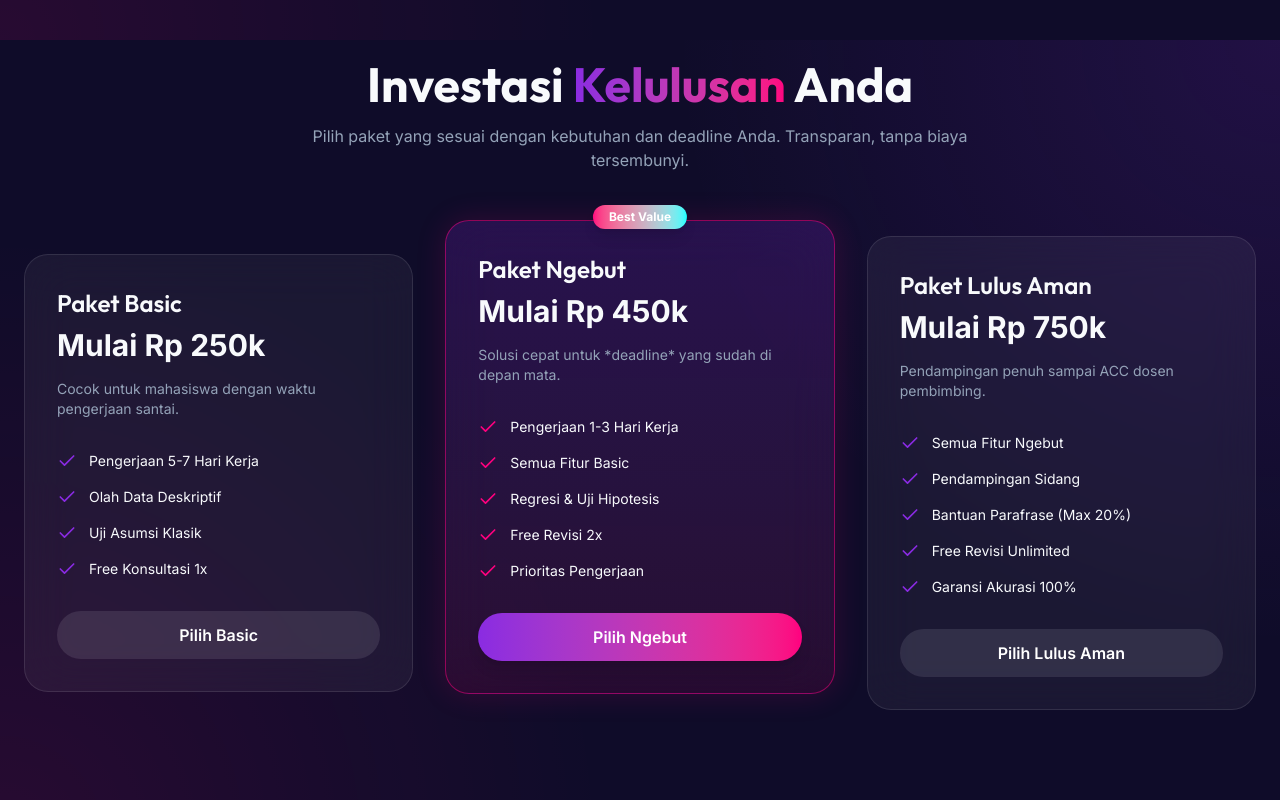
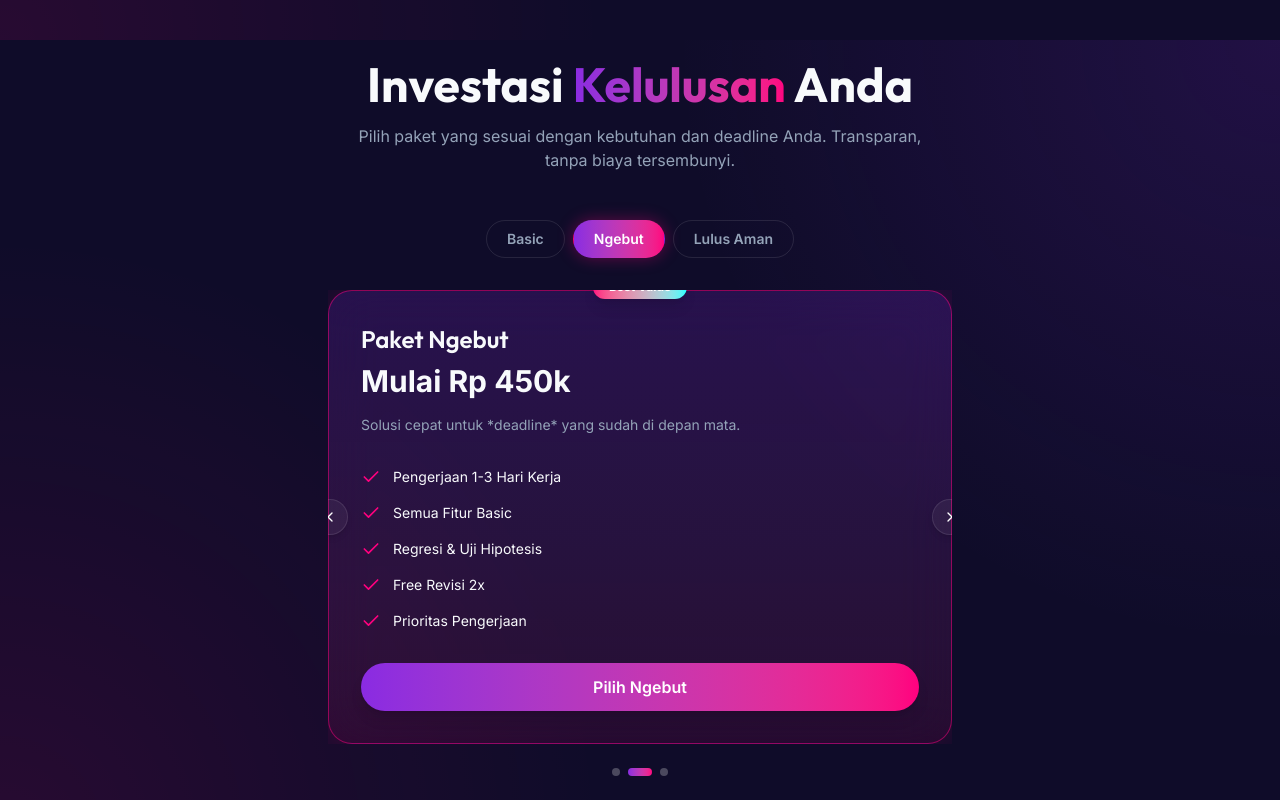
Before and after one commit to erzeddd-dev/landing-page, a Next.js app: page / in a window 1280 px wide. Shown: the part 1560-2360 px from the top of the page. Built offline with nearby package versions, Linux system fonts and the light colour scheme.

Commit message:
feat: ubah PricingTier jadi carousel swipeable dengan tab navigasi

```diff
--- a/src/components/PricingTier.tsx
+++ b/src/components/PricingTier.tsx
@@ -1,11 +1,13 @@
 "use client";
 
-import { motion } from "framer-motion";
-import { Check } from "lucide-react";
+import { useState, useRef, useCallback } from "react";
+import { motion, AnimatePresence } from "framer-motion";
+import { Check, ChevronLeft, ChevronRight } from "lucide-react";
 
 const tiers = [
   {
     name: "Paket Basic",
+    shortLabel: "Basic",
     price: "Mulai Rp 250k",
     description: "Cocok untuk mahasiswa dengan waktu pengerjaan santai.",
     features: [
@@ -19,6 +21,7 @@ const tiers = [
   },
   {
     name: "Paket Ngebut",
+    shortLabel: "Ngebut",
     price: "Mulai Rp 450k",
     description: "Solusi cepat untuk *deadline* yang sudah di depan mata.",
     features: [
@@ -34,6 +37,7 @@ const tiers = [
   },
   {
     name: "Paket Lulus Aman",
+    shortLabel: "Lulus Aman",
     price: "Mulai Rp 750k",
     description: "Pendampingan penuh sampai ACC dosen pembimbing.",
     features: [
@@ -49,52 +53,167 @@ const tiers = [
 ];
 
 export default function PricingTier() {
+  const [activeIndex, setActiveIndex] = useState(1); // default ke "Best Value"
+  const [direction, setDirection] = useState(0); // -1 = ke kiri, 1 = ke kanan
+  const touchStartX = useRef<number | null>(null);
+  const touchStartY = useRef<number | null>(null);
+
   const getWhatsAppLink = (packageName: string) => {
-    const text = encodeURIComponent(`Halo kak, saya tertarik dengan ${packageName}. Boleh konsultasi detailnya?`);
+    const text = encodeURIComponent(
+      `Halo kak, saya tertarik dengan ${packageName}. Boleh konsultasi detailnya?`
+    );
     return `https://wa.me/6285713071197?text=${text}`;
   };
 
+  const goTo = useCallback(
+    (index: number) => {
+      if (index === activeIndex) return;
+      setDirection(index > activeIndex ? 1 : -1);
+      setActiveIndex(index);
+    },
+    [activeIndex]
+  );
+
+  const goNext = () => {
+    if (activeIndex < tiers.length - 1) goTo(activeIndex + 1);
+  };
+
+  const goPrev = () => {
+    if (activeIndex > 0) goTo(activeIndex - 1);
+  };
+
+  // Touch / swipe handlers
+  const handleTouchStart = (e: React.TouchEvent) => {
+    touchStartX.current = e.touches[0].clientX;
+    touchStartY.current = e.touches[0].clientY;
+  };
+
+  const handleTouchEnd = (e: React.TouchEvent) => {
+    if (touchStartX.current === null || touchStartY.current === null) return;
+    const dx = e.changedTouches[0].clientX - touchStartX.current;
+    const dy = e.changedTouches[0].clientY - touchStartY.current;
+    // hanya proses swipe horizontal
+    if (Math.abs(dx) > Math.abs(dy) && Math.abs(dx) > 40) {
+      if (dx < 0) goNext();
+      else goPrev();
+    }
+    touchStartX.current = null;
+    touchStartY.current = null;
+  };
+
+  const variants = {
+    enter: (dir: number) => ({
+      x: dir > 0 ? 120 : -120,
+      opacity: 0,
+      scale: 0.95,
+    }),
+    center: {
+      x: 0,
+      opacity: 1,
+      scale: 1,
+    },
+    exit: (dir: number) => ({
+      x: dir > 0 ? -120 : 120,
+      opacity: 0,
+      scale: 0.95,
+    }),
+  };
+
+  const tier = tiers[activeIndex];
+
   return (
-    <section id="harga" className="py-24 px-6 max-w-7xl mx-auto">
-      <div className="text-center mb-16">
-        <h2 className="text-3xl md:text-5xl font-heading font-bold mb-4">
-          Investasi <span className="text-transparent bg-clip-text bg-gradient-to-r from-brand-primary to-brand-secondary">Kelulusan</span> Anda
-        </h2>
-        <p className="text-text-muted max-w-2xl mx-auto">
-          Pilih paket yang sesuai dengan kebutuhan dan deadline Anda. Transparan, tanpa biaya tersembunyi.
+    <section id="harga" className="py-24 px-6 max-w-2xl mx-auto">
+      {/* Heading */}
+      <div className="text-center mb-12">
+        <motion.h2
+          initial={{ opacity: 0, y: 20 }}
+          whileInView={{ opacity: 1, y: 0 }}
+          viewport={{ once: true }}
+          className="text-3xl md:text-5xl font-heading font-bold mb-4"
+        >
+          Investasi{" "}
+          <span className="text-transparent bg-clip-text bg-gradient-to-r from-brand-primary to-brand-secondary">
+            Kelulusan
+          </span>{" "}
+          Anda
+        </motion.h2>
+        <p className="text-text-muted max-w-xl mx-auto">
+          Pilih paket yang sesuai dengan kebutuhan dan deadline Anda.
+          Transparan, tanpa biaya tersembunyi.
         </p>
       </div>
 
-      <div className="grid grid-cols-1 md:grid-cols-3 gap-8 items-center">
-        {tiers.map((tier, index) => (
+      {/* Tab Indicators */}
+      <div className="flex items-center justify-center gap-2 mb-8 flex-wrap">
+        {tiers.map((t, i) => (
+          <button
+            key={i}
+            onClick={() => goTo(i)}
+            className={`relative px-5 py-2 rounded-full text-sm font-semibold transition-all duration-300 border ${
+              i === activeIndex
+                ? t.highlight
+                  ? "bg-gradient-to-r from-brand-primary to-brand-secondary text-white border-transparent shadow-[0_0_16px_rgba(255,0,127,0.35)]"
+                  : "bg-white/15 text-white border-white/30 shadow-md"
+                : "bg-transparent text-text-muted border-white/10 hover:border-white/25 hover:text-white"
+            }`}
+          >
+            {t.shortLabel}
+            {t.badge && i !== activeIndex && (
+              <span className="absolute -top-2 -right-2 bg-gradient-to-r from-brand-secondary to-brand-accent text-white text-[9px] font-bold px-1.5 py-0.5 rounded-full leading-none">
+                ★
+              </span>
+            )}
+          </button>
+        ))}
+      </div>
+
+      {/* Carousel Container */}
+      <div
+        className="relative overflow-hidden"
+        onTouchStart={handleTouchStart}
+        onTouchEnd={handleTouchEnd}
+      >
+        <AnimatePresence custom={direction} mode="wait">
           <motion.div
-            key={index}
-            initial={{ opacity: 0, y: 30 }}
-            whileInView={{ opacity: 1, y: 0 }}
-            viewport={{ once: true, margin: "-50px" }}
-            transition={{ delay: index * 0.1, duration: 0.5 }}
+            key={activeIndex}
+            custom={direction}
+            variants={variants}
+            initial="enter"
+            animate="center"
+            exit="exit"
+            transition={{ duration: 0.35, ease: [0.32, 0.72, 0, 1] }}
             className={`relative p-8 rounded-3xl border backdrop-blur-xl ${
               tier.highlight
-                ? "bg-gradient-to-b from-brand-primary/20 to-brand-secondary/10 border-brand-secondary/50 shadow-[0_0_30px_rgba(255,0,127,0.15)] md:-translate-y-4"
-                : "bg-glass border-glass-border hover:bg-glass-hover"
-            } transition-colors`}
+                ? "bg-gradient-to-b from-brand-primary/20 to-brand-secondary/10 border-brand-secondary/50 shadow-[0_0_40px_rgba(255,0,127,0.18)]"
+                : "bg-glass border-glass-border"
+            }`}
           >
+            {/* Badge */}
             {tier.badge && (
-              <div className="absolute -top-4 left-1/2 -translate-x-1/2 px-4 py-1 bg-gradient-to-r from-brand-secondary to-brand-accent rounded-full text-xs font-bold text-white shadow-lg">
+              <div className="absolute -top-4 left-1/2 -translate-x-1/2 px-4 py-1 bg-gradient-to-r from-brand-secondary to-brand-accent rounded-full text-xs font-bold text-white shadow-lg whitespace-nowrap">
                 {tier.badge}
               </div>
             )}
 
-            <h3 className="text-2xl font-heading font-semibold mb-2">{tier.name}</h3>
+            {/* Card content */}
+            <h3 className="text-2xl font-heading font-semibold mb-2">
+              {tier.name}
+            </h3>
             <div className="mb-4">
               <span className="text-3xl font-bold">{tier.price}</span>
             </div>
-            <p className="text-sm text-text-muted mb-8 min-h-[40px]">{tier.description}</p>
+            <p className="text-sm text-text-muted mb-8">{tier.description}</p>
 
             <ul className="space-y-4 mb-8">
               {tier.features.map((feature, i) => (
                 <li key={i} className="flex items-start gap-3">
-                  <Check className={`w-5 h-5 shrink-0 ${tier.highlight ? "text-brand-secondary" : "text-brand-primary"}`} />
+                  <Check
+                    className={`w-5 h-5 shrink-0 ${
+                      tier.highlight
+                        ? "text-brand-secondary"
+                        : "text-brand-primary"
+                    }`}
+                  />
                   <span className="text-sm">{feature}</span>
                 </li>
               ))}
@@ -113,6 +232,40 @@ export default function PricingTier() {
               {tier.buttonText}
             </a>
           </motion.div>
+        </AnimatePresence>
+
+        {/* Arrow Buttons */}
+        <button
+          onClick={goPrev}
+          disabled={activeIndex === 0}
+          aria-label="Paket sebelumnya"
+          className="absolute left-0 top-1/2 -translate-y-1/2 -translate-x-4 w-9 h-9 flex items-center justify-center rounded-full bg-glass border border-glass-border text-white shadow-md transition-all hover:bg-white/20 disabled:opacity-20 disabled:cursor-not-allowed"
+        >
+          <ChevronLeft className="w-4 h-4" />
+        </button>
+        <button
+          onClick={goNext}
+          disabled={activeIndex === tiers.length - 1}
+          aria-label="Paket berikutnya"
+          className="absolute right-0 top-1/2 -translate-y-1/2 translate-x-4 w-9 h-9 flex items-center justify-center rounded-full bg-glass border border-glass-border text-white shadow-md transition-all hover:bg-white/20 disabled:opacity-20 disabled:cursor-not-allowed"
+        >
+          <ChevronRight className="w-4 h-4" />
+        </button>
+      </div>
+
+      {/* Dot indicators */}
+      <div className="flex justify-center gap-2 mt-6">
+        {tiers.map((_, i) => (
+          <button
+            key={i}
+            onClick={() => goTo(i)}
+            aria-label={`Pilih ${tiers[i].shortLabel}`}
+            className={`transition-all duration-300 rounded-full ${
+              i === activeIndex
+                ? "w-6 h-2 bg-gradient-to-r from-brand-primary to-brand-secondary"
+                : "w-2 h-2 bg-white/25 hover:bg-white/45"
+            }`}
+          />
         ))}
       </div>
     </section>
```
